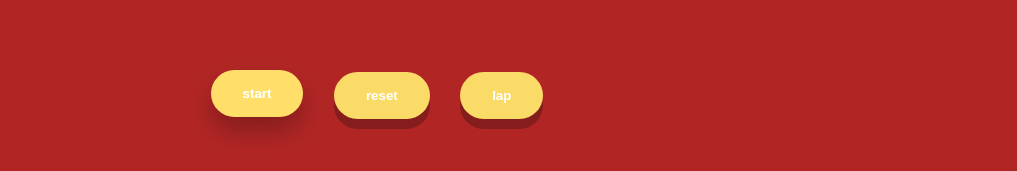
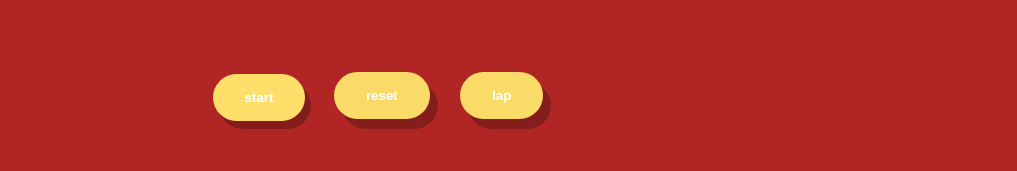
Before and after one commit to Adeola-Adebayo/stopwatch, a plain HTML site: page index.html in a window 1280 px wide. In both pictures the pointer is over the button "start". Shown: the part 433-604 px from the top of the page, without its empty margins (263-1280 px from the left). Drawn offline with Linux system fonts and the light colour scheme.

Commit message:
fixed button shadow X/Y angle with hover state update

```diff
--- a/style.css
+++ b/style.css
@@ -105,7 +105,7 @@ body {
       color: var(--ink);
       font-weight: 700;
       text-transform: lowercase;
-      box-shadow: 0 10px 0 var(--shadow); /* solid shadow for "lifted" effect */
+      box-shadow: 8px 10px 0 var(--shadow); /* solid shadow for "lifted" effect */
       transition: transform 120ms ease, box-shadow 120ms ease, filter 120ms ease;
 }
 
@@ -116,8 +116,8 @@ body {
 
 /* Hover/focus/active states for interactivity */
 .btn:hover {
-      transform: translateY(-2px);
-      box-shadow: 0 14px 26px var(--shadow);
+      transform: translate(2px, 2px); /* "press in" effect */
+      box-shadow: 6px 8px 0 var(--shadow);
       filter: brightness(1.02);
 }
 
```
